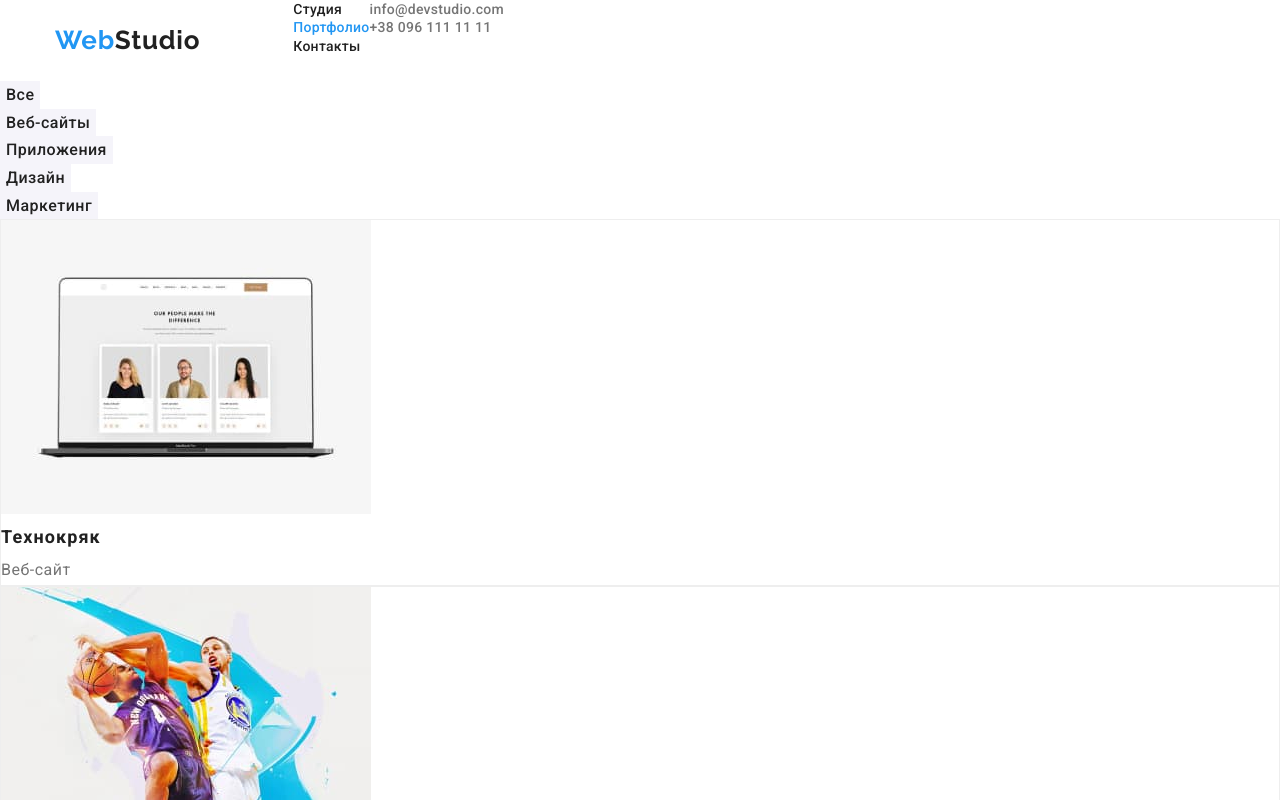
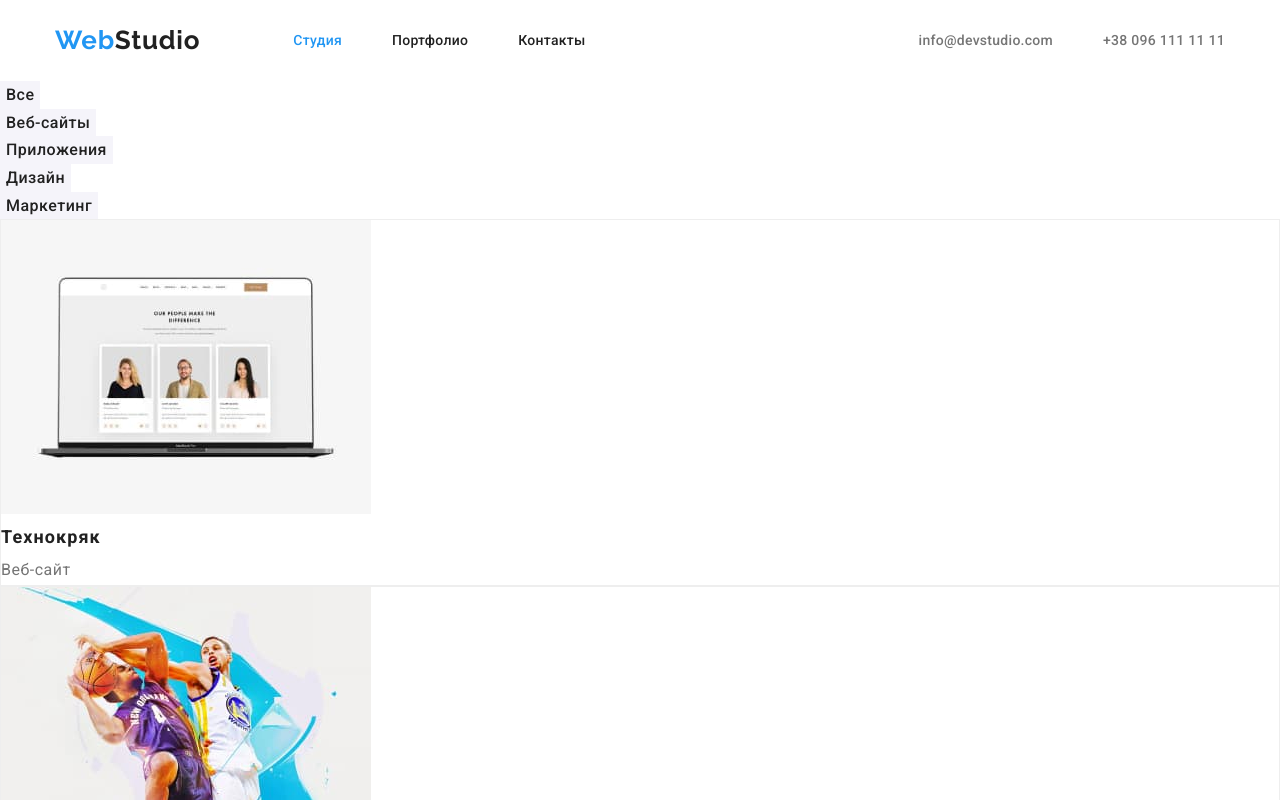
Before and after one commit to vityaNazarov/goit-markup-hw-03, a plain HTML site: page portfolio.html in a window 1280 px wide. Shown: the top 800 px of the page. Drawn offline with nearby package versions, Linux system fonts and the light colour scheme.

Commit message:
попытка 2

```diff
--- a/portfolio.html
+++ b/portfolio.html
@@ -20,22 +20,20 @@
   </head>
   <body>
     <!-- header -->
-    <header class="header-container">
+    <header class="container">
       <!-- логотип -->
-      <div class="container">
+
       <a href="index.html" lang="en" class="logotype"
         >Web<span class="logotype-secondary">Studio</span></a
       >
-
       <!-- ссылки шапки -->
-        <ul class="list nav-container">
-          <li><a href="./index.html" class="link-header">Студия</a></li>
-          <li><a href="./portfolio.html" class="link-header active">Портфолио</a></li>
+      <ul class="list list-header">
+        <li><a href="./index.html" class="link-header active">Студия</a></li>
+        <li><a href="./portfolio.html" class="link-header">Портфолио</a></li>
         <li><a href="" class="link-header">Контакты</a></li>
       </ul>
-
       <!-- контакты шапки -->
-        <ul class="list nav-container">
+      <ul class="list header-items">
         <li>
           <a href="mailto:info@devstudio.com" lang="en" class="contacts-header accent"
             >info@devstudio.com</a
@@ -45,7 +43,6 @@
           <a href="tel:+380961111111" class="contacts-header accent">+38 096 111 11 11</a>
         </li>
       </ul>
-      </div>
     </header>
     <!-- main -->
     <main>
@@ -117,11 +114,12 @@
     </main>
     <!-- footer -->
     <footer class="footer">
-      <a href="index.html" lang="en" class="logotype"
+      <div class="container-footer">
+        <a href="index.html" lang="en" class="logotype log-footer"
           >Web<span class="logotype-secondary footer">Studio</span></a
         >
         <address class="footer-address">
-        <ul class="list">
+          <ul class="list list-footer">
             <li>
               <a
                 href="https://goo.gl/maps/YywnYqMMY18rzYBH6"
@@ -141,6 +139,7 @@
             </li>
           </ul>
         </address>
+      </div>
     </footer>
   </body>
 </html>
```
Lines whose indentation alone changed are shown as unchanged.
